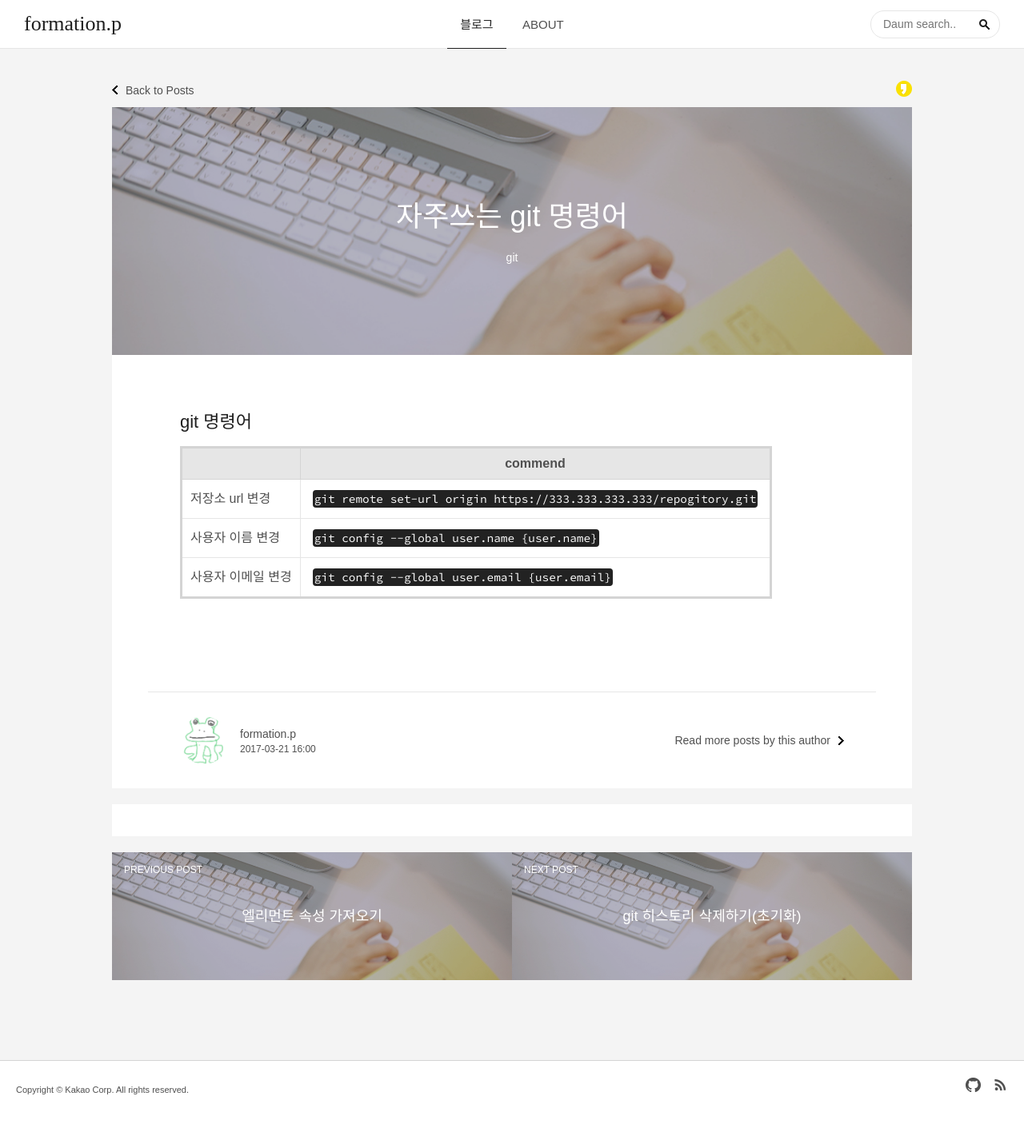
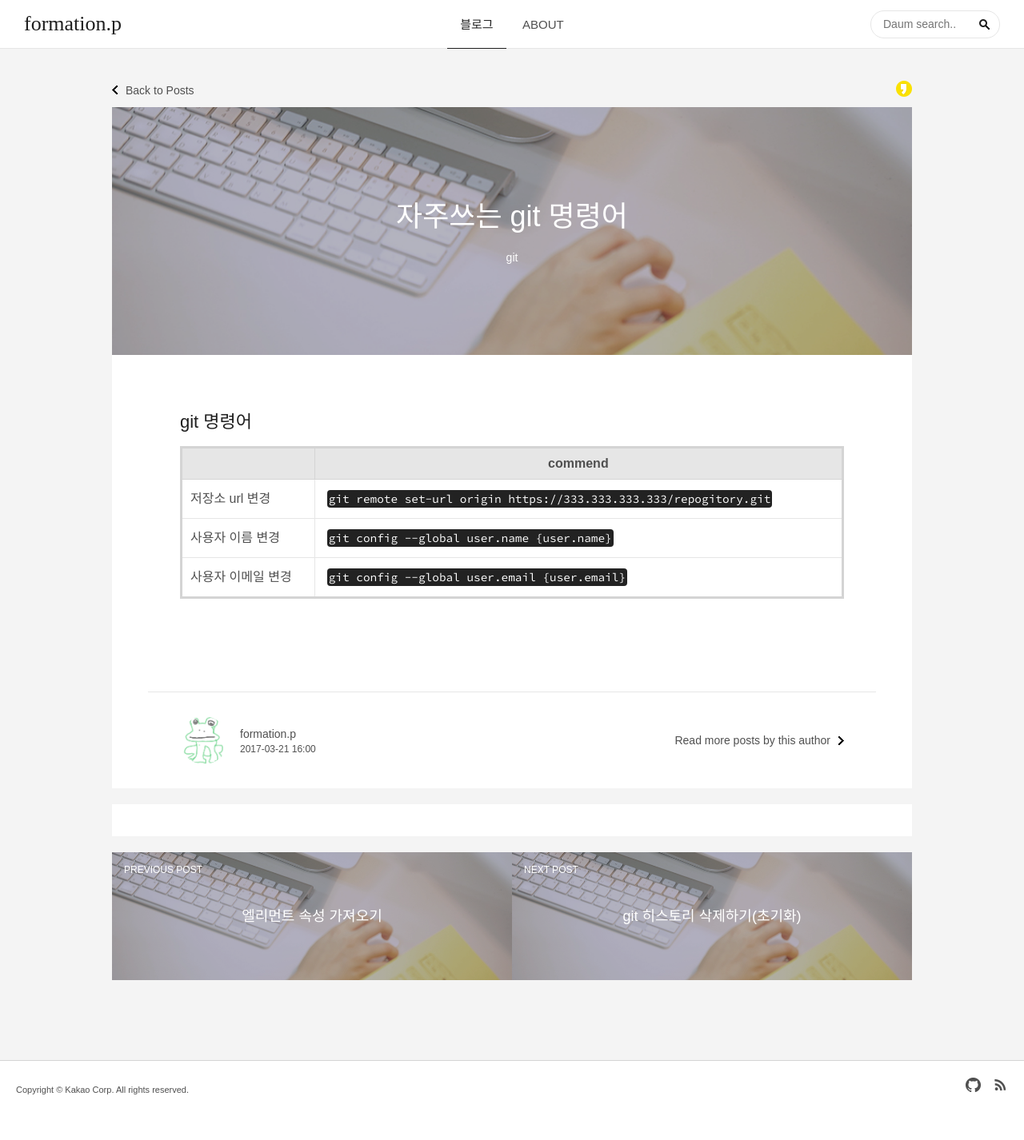
Before and after one commit to gutmate/gutmate.github.com, a Jekyll site: the page built from _posts/2017-03-21-git-commend.md, in a window 1280 px wide. Shown: the whole page at 80% size. Built offline with Jekyll 4.4.1, drawn with Linux system fonts in a browser that asks for light colours; some web fonts are replaced; comment, search, counter and statistics services are not loaded.

Commit message:
Update table style

```diff
--- a/assets/css/screen.css
+++ b/assets/css/screen.css
@@ -939,6 +939,7 @@ body.tag-template #navbar {
 
 /* @@iolo */
 #post-content table {
+    width: 100%;
     margin: 1em 0;
     border: 3px solid #d4d4d4;
 }
@@ -1158,7 +1159,7 @@ body.about-template .about-img {
 	color: #fff;
 	background-color: #222;
 	border-radius: 4px;
-  list-style: 1;
+    line-height: 1;
 }
 #content .highlighter-rouge {
   position: relative;
```
